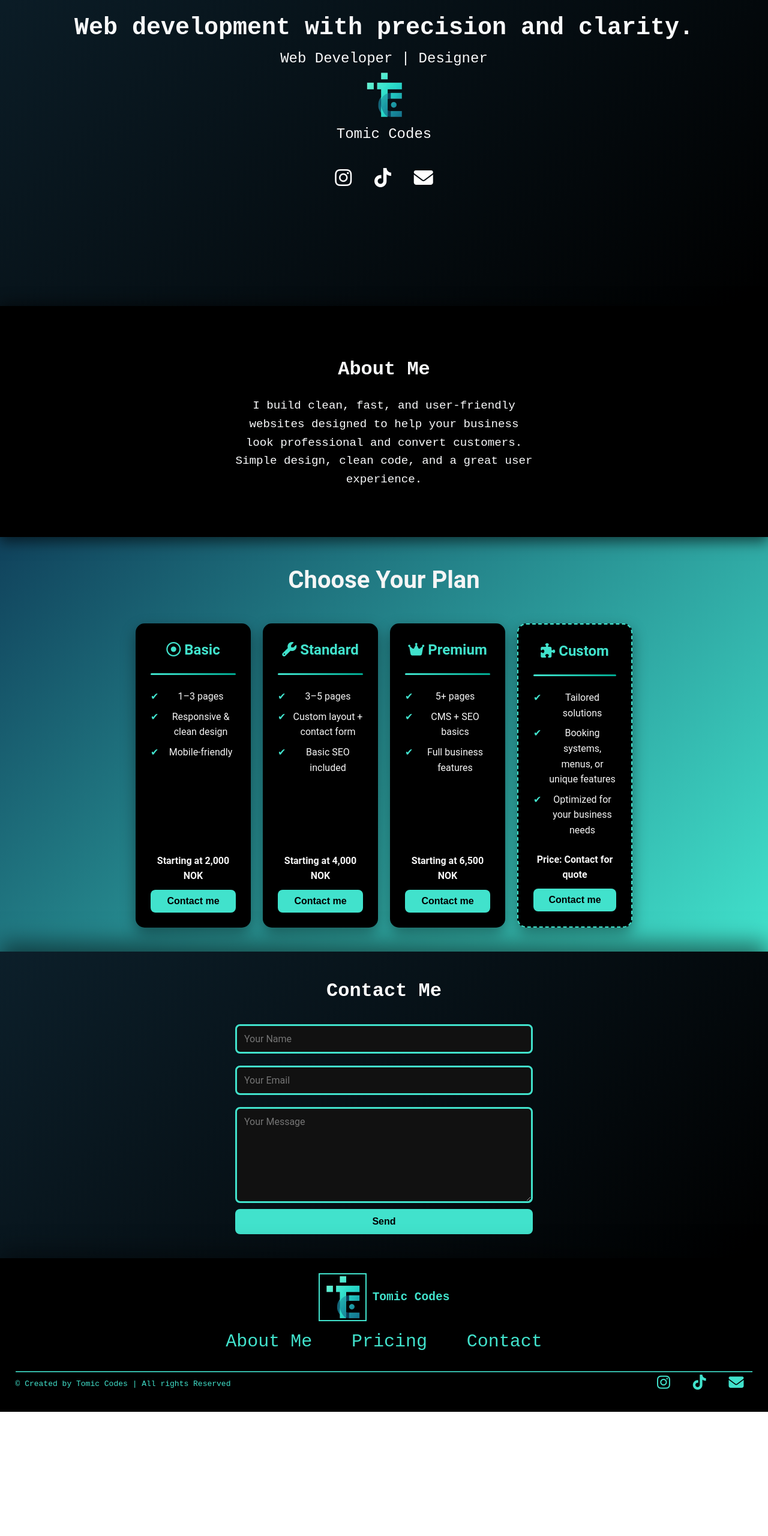
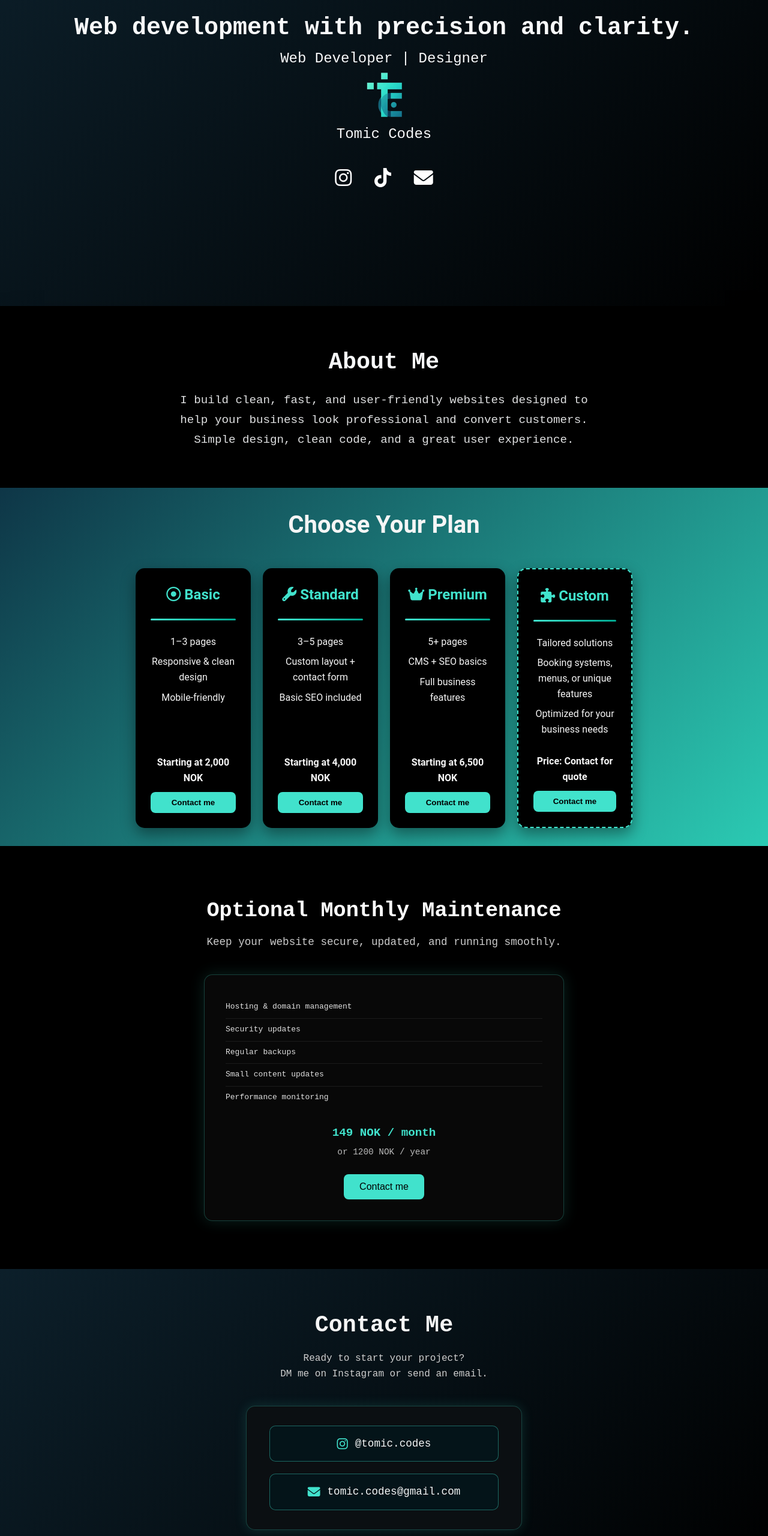
Before and after one commit to Velja-77/tomic.codes, a plain HTML site: page index.html in a window 1280 px wide. Shown: the part 240-2800 px from the top of the page at 60% size. Before the commit the page ends 2593 px from the top, so only its background shows below. Drawn offline with nearby package versions, Linux system fonts and the light colour scheme.

Commit message:
Add files via upload

```diff
--- a/index.html
+++ b/index.html
@@ -3,12 +3,26 @@
 
 <head>
     <meta charset="UTF-8">
+    <title>Veljko Tomic – Web Developer & Designer</title>
     <meta name="viewport" content="width=device-width, initial-scale=1.0">
-    <title></title>
+    <meta name="description"
+        content="I build fast, modern, responsive websites for businesses. Clean code. Professional design.">
     <link rel="stylesheet" href="style.css">
     <link rel="stylesheet" href="https://cdnjs.cloudflare.com/ajax/libs/font-awesome/6.5.0/css/all.min.css">
     <link href="https://unpkg.com/aos@2.3.1/dist/aos.css" rel="stylesheet">
+    <!-- Favicon -->
+    <link rel="icon" type="image/png" href="/pics/logo.png">
     <script type="module" src="script.js"></script>
+    <!-- Open Graph / Social Sharing -->
+    <meta property="og:type" content="website">
+    <meta property="og:title" content="Tomic Codes — Modern Websites & Maintenance">
+    <meta property="og:description" content="I build fast, modern websites with maintenance and security included.">
+    <meta property="og:image" content="https://yourdomain.com/pics/og-image.png">
+    <meta property="og:url" content="https://yourdomain.com">
+    <meta property="og:site_name" content="Tomic Codes">
+
+    <!-- Twitter preview (also important) -->
+    <meta name="twitter:card" content="summary_large_image">
 </head>
 
 <body>
@@ -22,8 +36,9 @@
         <nav id="nav-menu">
             <a href="#about">About Me</a>
             <a href="#pricing">Pricing</a>
+            <a href="#maintenance">Maintenance</a>
             <a href="#contact">Contact</a>
-            <a href="#portfolio">[Portfolio in progress]</a>
+            <!--<a href="#portfolio">Portfolio</a>-->
         </nav>
         <img class="header-logo" src="pics/logo.png" alt="">
     </header>
@@ -35,9 +50,9 @@
                 <img class="hero-logo" src="pics/logo.png" alt="">
                 <p>Tomic Codes</p>
                 <div class="social-icons">
-                    <a href="https://instagram.com/veljkotomicc7" target="_blank"><i class="fab fa-instagram"></i></a>
+                    <a href="https://instagram.com/tomic.codes" target="_blank"><i class="fab fa-instagram"></i></a>
                     <a href="https://www.tiktok.com/@veljkotomic_" target="_blank"><i class="fab fa-tiktok"></i></a>
-                    <a href="mailto:tomicveljko77@gmail.com"><i class="fas fa-envelope"></i></a>
+                    <a href="mailto:tomic.codes@gmail.com"><i class="fas fa-envelope"></i></a>
                 </div>
                 <div class="scroll-indicator" id="scrollIndicator">
                     <div class="arrow"><i class="fa-solid fa-chevron-down arrow"></i></div>
@@ -48,55 +63,12 @@
 
     <!-- About Me -->
     <section id="about" class="about">
-        <!---<div class="blob blob1"></div>
-        <div class="blob blob2"></div>
-        <div class="blob blob3"></div> --->
-
         <div class="aboutText" data-aos="fade-up">
             <h2>About Me</h2>
             <p class="text"> I build clean, fast, and user-friendly websites designed to help your business look
                 professional and convert customers. Simple design, clean code, and a great user experience.</p>
         </div>
     </section>
-
-    <!--    <section id="pricing" data-aos="fade-up">
-        <h2 class="pricing-title">Pricing</h2>
-        <div class="offers-container">
-
-            <div class="offer-box">
-                <h2>Basic</h2>
-                <p>
-                    One-time website build: 2,000 NOK<br>
-                    1–3 pages, responsive design, clean layout<br>
-                    Mobile-friendly & user-friendly<br>
-                    Monthly plan: 500 NOK/month (hosting, domain, updates, security)<br>
-                    Ideal for small personal or business websites
-                </p>
-            </div>
-
-            <div class="offer-box">
-                <h2>Standard</h2>
-                <p>
-                    One-time website build: 4,000 NOK<br>
-                    3–5 pages, custom layout, contact form<br>
-                    Responsive & fast design<br>
-                    Monthly plan: 700 NOK/month (hosting, domain, updates, security)<br>
-                    Perfect for growing businesses and professional sites
-                </p>
-            </div>
-
-            <div class="offer-box">
-                <h2>Premium</h2>
-                <p>
-                    One-time website build: 6,500 NOK<br>
-                    5+ pages, CMS, SEO basics included<br>
-                    Fully responsive, modern, and secure<br>
-                    Monthly plan: 1,000 NOK/month (hosting, domain, updates, security, basic SEO)<br>
-                    Best for businesses that want a full-featured, professional website
-                </p>
-            </div>
-        </div>
-    </section> -->
 
     <section id="pricing" data-aos="fade-up">
         <h2 class="pricing-title">Choose Your Plan</h2>
@@ -166,41 +138,82 @@
         </div>
     </section>
 
+    <section id="maintenance" class="maintenance-section" data-aos="fade-up">
+        <h2>Optional Monthly Maintenance</h2>
+        <p class="maintenance-subtitle">Keep your website secure, updated, and running smoothly.</p>
 
-    <!-- Contact -->
-    <section id="contact" class="contact">
-        <h2 data-aos="fade-up">Contact Me</h2>
-        <form id="contactForm" data-aos="fade-up" data-aos-delay="200">
-            <input type="text" id="name" placeholder="Your Name" required>
-            <input type="email" id="email" placeholder="Your Email" required>
-            <textarea id="message" placeholder="Your Message"></textarea>
-            <button type="submit">Send</button>
-        </form>
+        <div class="maintenance-card">
+            <ul>
+                <li>Hosting & domain management</li>
+                <li>Security updates</li>
+                <li>Regular backups</li>
+                <li>Small content updates</li>
+                <li>Performance monitoring</li>
+            </ul>
+
+            <div class="maintenance-price">
+                <strong>149 NOK / month</strong>
+                <p>or 1200 NOK / year</p>
+            </div>
+
+            <button onclick="location.href='#contact'" class="maintenance-button">
+                Contact me
+            </button>
+        </div>
+    </section>
+
+    <section id="contact" class="contact" data-aos="fade-up">
+        <h2>Contact Me</h2>
+        <div class="contact-subtitle">
+            <p>Ready to start your project?</p>
+            <p>DM me on Instagram or send an email.</p>
+        </div>
+
+        <div class="contact-panel">
+
+            <a href="https://instagram.com/tomic.codes" target="_blank" class="contact-button">
+                <i class="fa-brands fa-instagram"></i>
+                <span>@tomic.codes</span>
+            </a>
+
+            <a href="mailto:tomic.codes@gmail.com" class="contact-button">
+                <i class="fa-solid fa-envelope"></i>
+                <span>tomic.codes@gmail.com</span>
+            </a>
+
+        </div>
     </section>
 
     <footer>
         <div class="footer-content">
+
+            <!-- Logo -->
             <div class="footer-logo">
                 <img class="logo" src="/pics/logo.png" alt="">
                 <h2>Tomic Codes</h2>
             </div>
+
+            <!-- Desktop Navigation and Socials -->
+            <div class="footer-desktop">
                 <nav class="footer-nav">
                     <a href="#about">About Me</a>
                     <a href="#pricing">Pricing</a>
+                    <a href="#maintenance">Maintenance</a>
                     <a href="#contact">Contact</a>
-                <!--<a href="#portfolio">Portfolio</a>-->
                 </nav>
-        </div>
-        <hr>
-        <div class="copyright">
-            <p class="c-text">© Created by Tomic Codes | All rights Reserved</p>
+
                 <div class="f-socials">
-                <div>
                     <a href="https://instagram.com/veljkotomicc7" target="_blank"><i class="fab fa-instagram"></i></a>
                     <a href="https://www.tiktok.com/@veljkotomic_" target="_blank"><i class="fab fa-tiktok"></i></a>
                     <a href="mailto:tomicveljko77@gmail.com"><i class="fas fa-envelope"></i></a>
                 </div>
             </div>
+        </div>
+
+        <hr>
+
+        <div class="copyright">
+            <p class="c-text">© <span id="year"></span> Tomic Codes. All rights reserved.</p>
         </div>
     </footer>
 
--- a/script.js
+++ b/script.js
@@ -1,4 +1,4 @@
-import { initializeApp } from "https://www.gstatic.com/firebasejs/10.12.2/firebase-app.js";
+/* import { initializeApp } from "https://www.gstatic.com/firebasejs/10.12.2/firebase-app.js";
 import { getFirestore, collection, addDoc, serverTimestamp } from "https://www.gstatic.com/firebasejs/10.12.2/firebase-firestore.js";
 
 // Your Firebase config (from Firebase Console)
@@ -37,7 +37,7 @@ document.getElementById("contactForm").addEventListener("submit", async (e) => {
         console.error("Error saving message: ", error);
         alert("❌ Something went wrong.");
     }
-});
+}); */
 
 const scrollIndicator = document.getElementById('scrollIndicator');
 
@@ -67,3 +67,5 @@ navLinks.forEach(link => {
         menu.classList.remove('active');
     });
 });
+
+document.getElementById("year").textContent = new Date().getFullYear();
--- a/style.css
+++ b/style.css
@@ -2,7 +2,6 @@
 10425c dark blue
 41E2CC light blue
 */
-
 /* Reset */
 
 html {
@@ -31,7 +30,6 @@ header {
     height: 70px;
     background-color: #000000;
     box-shadow: 0 10px 15px rgba(0, 0, 0, 0.5);
-    /* IMPORTANT */
     position: sticky;
     top: 0;
     z-index: 100;
@@ -77,6 +75,45 @@ header nav a:hover {
 header img {
     width: 50px;
     height: 50px;
+}
+
+.menu {
+    display: none;
+    flex-direction: column;
+    gap: 5px;
+}
+
+.menu div {
+    width: 30px;
+    height: 3px;
+    background-color: #41E2CC;
+    transition: all 0.3s ease;
+}
+
+.menu.active div:nth-child(1) {
+    transform: rotate(45deg) translate(5px, 5px);
+    transform-origin: center;
+}
+
+.menu.active div:nth-child(2) {
+    opacity: 0;
+}
+
+.menu.active div:nth-child(3) {
+    transform: rotate(-45deg) translate(6px, -6px);
+    transform-origin: center;
+}
+
+#menu {
+    border: 2px solid rgba(65, 226, 204, 0.4);
+    padding: 8px 10px;
+    border-radius: 10px;
+    transition: 0.3s ease;
+}
+
+#menu:hover {
+    border-color: #41E2CC;
+    background: rgba(65, 226, 204, 0.1);
 }
 
 .hero {
@@ -165,57 +202,54 @@ header img {
     }
 }
 
-.about {
+#about {
     position: relative;
-    /* light gray */
-    width: 100%;
-    display: flex;
-    align-items: center;
-    flex-direction: column;
-    padding-bottom: 40px;
-    padding-top: 40px;
-    z-index: 3;
+    background-color: #000;
+    padding: 8vh 5vw;
+    text-align: center;
+    overflow: hidden;
+    scroll-margin-top: 12vh;
+    box-shadow: 0 4vh 6vh rgba(0, 0, 0, 0.4);
+}
+
+#about * {
+    text-align: center !important;
+    margin-left: auto !important;
+    margin-right: auto !important;
+}
+
+.aboutText {
+    width: 55vw;
+    max-width: 750px;
+    min-width: 280px;
+    margin: 0 auto;
 }
 
 .about h2 {
-    font-size: 2rem;
-    margin-bottom: 20px;
-    font-weight: 600;
-    color: #f8f9fa;
-}
-
-.about h3 {
-    font-size: 1.3rem;
-    margin-top: 20px;
+    font-size: clamp(1.8rem, 3vw, 3rem);
+    margin-bottom: 2vh;
     font-weight: 600;
     color: #f8f9fa;
 }
 
 .about p {
-    font-size: 1.2rem;
+    font-size: clamp(1rem, 1.5vw, 1.4rem);
+    line-height: 1.7;
     color: #f8f9fa;
+    opacity: 0.9;
+    margin-top: 2vh;
     text-align: center;
 }
 
-.aboutText {
-    z-index: 2;
-    width: 40%;
+.about {
+    width: 100%;
+    display: flex;
+    justify-content: center;
+    align-items: center;
+    flex-direction: column;
 }
 
-#about {
-    position: relative;
-    background-color: #000000;
-    /* dark navy, same as hero top */
-    /* light gray */
-    padding: 80px 20px;
-    text-align: center;
-    overflow: hidden;
-    box-shadow: 0 10px 20px rgba(0, 0, 0, 0.5),
-        0 -10px 20px rgba(0, 0, 0, 0.3);
-    scroll-margin-top: 10vh;
-}
-
-/* Soft blob shapes
+/* Soft blob shapes */
 .blob {
     position: absolute;
     border-radius: 50%;
@@ -249,26 +283,14 @@ header img {
     right: 20%;
     animation-delay: 6s;
 }
-*/
-
-@keyframes float {
-
-    0%,
-    100% {
-        transform: translateY(0px) rotate(0deg);
-    }
-
-    50% {
-        transform: translateY(-20px) rotate(15deg);
-    }
-}
 
 #pricing {
-    background: linear-gradient(135deg, #10425c, #41E2CC);
+    background: linear-gradient(135deg, #0E3647, #2BCAB3);
     font-family: Roboto;
-    padding: 40px 20px;
     text-align: center;
     scroll-margin-top: 10vh;
+    padding-top: 30px;
+    padding-bottom: 30px;
 }
 
 .pricing-title {
@@ -276,33 +298,6 @@ header img {
     margin-bottom: 40px;
     color: #f5f5f5;
 }
-
-/*.offers-container {
-    display: flex;
-    flex-direction: row;
-    justify-content: center;
-    gap: 20px;
-    margin: 0 auto;
-}
-
-.offer-box {
-    width: 30%;
-    background: white;
-    padding: 30px;
-    border-radius: 12px;
-    position: relative;
-    box-shadow: 0 -10px 20px rgba(0, 0, 0, 0.15);
-    font-size: large;
-    transition: transform 0.3s ease;
-}
-
-.offer-box:hover {
-    transform: translateY(-5px);
-}
-
-.offer-box h2 {
-    color: #000000;
-}*/
 
 .offers-container {
     display: flex;
@@ -344,23 +339,18 @@ header img {
     color: #41E2CC;
 }
 
-.offer-box ul {
+.offer-box ul,
+.custom-package ul {
     list-style: none;
-    margin-bottom: 15px;
-    padding-left: 0;
+    margin: 0 0 20px 0;
+    padding: 0;
+    text-align: center;
 }
 
-.offer-box ul li {
+.offer-box ul li,
+.custom-package ul li {
     margin: 8px 0;
-    position: relative;
-    padding-left: 25px;
-}
-
-.offer-box ul li::before {
-    content: "✔";
-    position: absolute;
-    left: 0;
-    color: #41E2CC;
+    color: #f5f5f5;
 }
 
 .offer-bottom {
@@ -390,106 +380,181 @@ header img {
     border: 2px dashed #41E2CC;
 }
 
-.contact {
-    background: linear-gradient(135deg, #0C1F2A 0%, #000000 100%);
-    padding: 40px 20px;
+/*/////////////////////
+//////MAINTENANCE//////
+/////////////////////*/
+
+.maintenance-section {
     text-align: center;
-    box-shadow: 0 -15px 35px rgba(0, 0, 0, 0.5);
-    z-index: 5;
-    position: relative;
+    padding: 80px 20px;
+    background: #000;
 }
 
-.contact-container {
-    background: #0e0e0e;
-    padding: 30px;
-    border-radius: 15px;
-    max-width: 500px;
-    margin: auto;
-    box-shadow: 0 10px 25px rgba(0, 0, 0, 0.4);
+.maintenance-section h2 {
+    font-size: 2.2rem;
+    margin-bottom: 10px;
+    color: #ffffff;
 }
 
-input,
-textarea {
-    width: 100%;
-    background: #111;
-    border: 1px solid #222;
-    border-radius: 10px;
-    padding: 12px;
-    color: #fff;
-    transition: border 0.2s ease, box-shadow 0.2s ease;
+.maintenance-subtitle {
+    color: #cccccc;
+    font-size: 1.1rem;
+    margin-bottom: 40px;
 }
 
-input:focus,
-textarea:focus {
-    border-color: #41E2CC;
-    box-shadow: 0 0 5px #41E2CC;
-    outline: none;
+.maintenance-card {
+    max-width: 600px;
+    margin: 0 auto;
+    padding: 35px;
+    border-radius: 14px;
+    background: rgba(255, 255, 255, 0.03);
+    border: 1px solid rgba(65, 226, 204, 0.25);
+    /* your accent */
+    box-shadow: 0 0 25px rgba(65, 226, 204, 0.15);
 }
 
-.contact h2 {
-    font-size: 2rem;
-    margin-bottom: 20px;
-    font-weight: 600;
-    color: white;
+.maintenance-card ul {
+    list-style: none;
+    padding: 0;
+    margin: 0 0 25px 0;
+    text-align: left;
 }
 
-form {
-    max-width: 40%;
-    margin: auto;
+.maintenance-card ul li {
+    padding: 8px 0;
+    color: #e0e0e0;
+    border-bottom: 1px solid rgba(255, 255, 255, 0.08);
+}
+
+.maintenance-card ul li:last-child {
+    border-bottom: none;
+}
+
+.maintenance-price {
+    margin-top: 20px;
+    font-size: 1.2rem;
+    color: #41E2CC;
+}
+
+.maintenance-price p {
+    font-size: 0.9rem;
+    color: #bbbbbb;
+    margin-top: 5px;
+}
+
+.maintenance-button {
+    margin-top: 25px;
+    padding: 12px 26px;
+    font-size: 1rem;
+    color: #000;
+    background: #41E2CC;
+    border-radius: 8px;
+    border: none;
+    cursor: pointer;
+    transition: 0.2s ease;
+}
+
+.maintenance-button:hover {
+    background: #36cbb8;
+}
+
+/*/////////////////
+//////CONTACT//////
+/////////////////*/
+
+#contact {
+    background: linear-gradient(135deg, #0C1F2A 0%, #000000 100%);
+    padding: 8vh 5vw;
+    text-align: center;
+}
+
+#contact h2 {
+    color: #f5f5f5;
+    font-size: 2.4rem;
+    margin-bottom: 12px;
+}
+
+.contact-subtitle {
+    color: #cfcfcf;
+    font-size: 1rem;
+    margin-bottom: 40px;
+}
+
+.contact-panel {
+    background: #0b0f12;
+    border: 1px solid rgba(65, 226, 204, 0.25);
+    border-radius: 15px;
+    width: 40%;
+    margin: 0 auto;
+    padding: 4vh 3vw;
+
     display: flex;
     flex-direction: column;
+    gap: 20px;
+
+    box-shadow: 0 0 20px rgba(65, 226, 204, 0.15);
 }
 
-input,
-textarea {
-    margin: 10px 0;
-    padding: 12px;
-    border: 3px solid #41E2CC;
-    border-radius: 8px;
-    font-size: 1rem;
-    font-family: Roboto;
+.contact-button {
+    display: flex;
+    align-items: center;
+    justify-content: center;
+    gap: 12px;
+
+    background: #041419;
+    border: 1px solid rgba(65, 226, 204, 0.4);
+    padding: 15px;
+    border-radius: 10px;
+
+    text-decoration: none;
+    color: #f5f5f5;
+    font-size: 1.1rem;
+    font-weight: 500;
+
+    transition: 0.25s ease;
+    overflow: hidden;
+    white-space: nowrap;
+    text-overflow: ellipsis;
+
+    width: 100%;
 }
 
-#message {
-    height: 20vh;
+.contact-button i {
+    font-size: 1.3rem;
+    color: #41E2CC;
 }
 
-button {
-    background: #41E2CC;
-    color: #000000;
-    padding: 12px;
-    border: none;
-    border-radius: 8px;
-    cursor: pointer;
-    font-size: 1rem;
-    font-weight: 600;
+.contact-button:hover {
+    background: #062125;
+    transform: translateY(-3px);
+    box-shadow: 0 0 15px rgba(65, 226, 204, 0.4);
 }
 
-button:hover {
-    background: white;
-}
+/*//////////////////
+///////FOOTER///////
+//////////////////*/
 
+/* General Footer */
 footer {
     width: 100%;
-    height: 3 0vh;
-    background-color: #000000;
+    background-color: #000;
     color: #41E2CC;
-    padding: 2%;
+    padding: 20px 2%;
     box-shadow: 0 -15px 35px rgba(0, 0, 0, 0.35);
-    z-index: 6;
     position: relative;
+    font-family: monospace;
 }
 
 .footer-content {
     display: flex;
-    justify-content: center;
+    flex-direction: column;
     align-items: center;
-    flex-direction: column;
+    gap: 20px;
 }
 
+/* Footer Logo */
 .footer-logo {
     display: flex;
-    flex-direction: row;
     align-items: center;
     gap: 10px;
 }
@@ -497,19 +562,22 @@ footer {
 .logo {
     width: 80px;
     height: 80px;
-    border: 2px solid #41E2CC;
+    /*border: 2px solid #41E2CC;*/
 }
 
-.footer-nav {
-    margin-top: 10px;
-    margin-bottom: 20px;
+/* Desktop Layout */
+.footer-desktop {
+    display: flex;
+    justify-content: space-between;
+    align-items: center;
+    width: 100%;
 }
 
 .footer-nav a {
-    font-size: 30px;
-    margin: 0 15px;
+    font-size: 20px;
     color: #41E2CC;
     text-decoration: none;
+    margin: 0 10px;
     transition: color 0.3s ease;
 }
 
@@ -517,20 +585,10 @@ footer {
     color: white;
 }
 
-footer hr {
-    border-color: #41E2CC;
-    margin-top: 5px;
-}
-
-.f-socials {
-    justify-content: center;
-}
-
 .f-socials a {
-    font-size: 25px;
-    margin: 0 15px;
+    font-size: 20px;
+    margin: 0 10px;
     color: #41E2CC;
-    text-decoration: none;
     transition: color 0.3s ease;
 }
 
@@ -538,69 +596,45 @@ footer hr {
     color: white;
 }
 
-.copyright {
-    display: flex;
-    justify-content: space-between;
-    align-items: center;
+/* HR Styling */
+footer hr {
+    border-color: #41E2CC;
+    margin: 10px 0;
 }
 
-.menu {
-    display: none;
-    /* default hidden */
-    flex-direction: column;
-    gap: 5px;
+/* Copyright */
+.copyright {
+    width: 100%;
+    display: flex;
+    justify-content: center;
+    text-align: center;
+    margin-top: 10px;
 }
 
-.menu div {
-    width: 30px;
-    height: 3px;
-    background-color: #41E2CC;
-    transition: all 0.3s ease;
-}
-
-.menu.active div:nth-child(1) {
-    transform: rotate(45deg) translate(5px, 5px);
-    transform-origin: center;
-}
-
-.menu.active div:nth-child(2) {
-    opacity: 0;
-}
-
-.menu.active div:nth-child(3) {
-    transform: rotate(-45deg) translate(6px, -6px);
-    transform-origin: center;
-}
-
-#menu {
-    border: 2px solid rgba(65, 226, 204, 0.4);
-    padding: 8px 10px;
-    border-radius: 10px;
-    transition: 0.3s ease;
-}
-
-#menu:hover {
-    border-color: #41E2CC;
-    background: rgba(65, 226, 204, 0.1);
+.c-text {
+    font-size: 0.9rem;
 }
 
 @media (max-width: 450px) {
     header nav {
-        display: none;
+        display: flex;
         flex-direction: column;
         position: absolute;
         top: 70px;
         left: 0;
         width: 100%;
-        height: 30vh;
+        max-height: 0;
+        overflow: hidden;
         background-color: #000000;
-        padding: 20px;
+        padding: 0 20px;
         gap: 15px;
         box-shadow: 0 4px 6px rgba(0, 0, 0, 0.2);
+        transition: max-height 0.5s ease, padding 0.3s ease;
     }
 
     header nav.show {
-        display: flex;
+        max-height: 500px;
+        padding: 20px;
     }
 
     .menu {
@@ -608,11 +642,11 @@ footer hr {
     }
 
     .hero h1 {
-        font-size: 1.5vh;
+        font-size: 1.7vh;
     }
 
     .hero p {
-        font-size: 1.5vh;
+        font-size: 1.7vh;
     }
 
     .hero-logo {
@@ -627,64 +661,98 @@ footer hr {
 
     .aboutText {
         width: 90%;
+        text-align: center;
+    }
+
+    .about p {
+        text-align: center;
     }
 
     .text {
         width: 90%;
     }
 
+    #pricing * {
+        margin-left: auto !important;
+        margin-right: auto !important;
+    }
+
     .pricing-title {
         font-size: 200%;
-    }
-
-    form {
-        max-width: 80%;
     }
 
     .offers-container {
         flex-direction: column;
     }
 
-    .blob1 {
-        top: 5%;
-        left: 0%;
-        height: 200px;
-        width: 200px;
+    .maintenance-section h2 {
+        font-size: 1.8rem;
     }
 
-    .blob2 {
-        right: 0%;
-        height: 150px;
-        width: 150px;
+    .maintenance-subtitle {
+        font-size: 0.9rem;
     }
 
-    .blob3 {
-        left: 2%;
-        height: 100px;
-        width: 100px;
+    .contact-panel {
+        width: 90%;
+        padding: 5vh 4vw;
+    }
+
+    .contact-button {
+        font-size: 1rem;
+        padding: 12px;
+    }
+
+    #contact h2 {
+        font-size: 2rem;
     }
 
     .offer-box {
         width: 90vw;
     }
 
-    .footer-nav a {
-        font-size: 15px;
+    .footer-nav {
+        display: none;
+    }
+
+    .footer-logo {
+        align-items: center;
+        gap: 10px;
+        margin-bottom: 15px;
+    }
+
+    .footer-logo h2 {
+        font-size: 0.8rem;
     }
 
     .logo {
-        width: 60px;
-        height: 60px;
-        margin-bottom: 10px;
+        width: 50px;
+        height: 50px;
     }
 
-    .copyright {
-        flex-direction: column;
+    .f-socials {
+        display: flex;
+        justify-content: center;
+        gap: 15px;
+        width: 100%;
     }
 
-    .c-text {
-        margin-top: 5px;
-        margin-bottom: 10px;
+    .f-socials a {
+        font-size: 20px;
+        color: #41E2CC;
+    }
+
+    footer hr {
+        margin: 15px 0;
+    }
+
+    .copyright .c-text {
         font-size: 0.7rem;
+        color: #41E2CC;
+    }
+
+    .footer-content {
+        flex-direction: column;
+        align-items: center;
     }
 }
```
Lines whose indentation alone changed are shown as unchanged.
